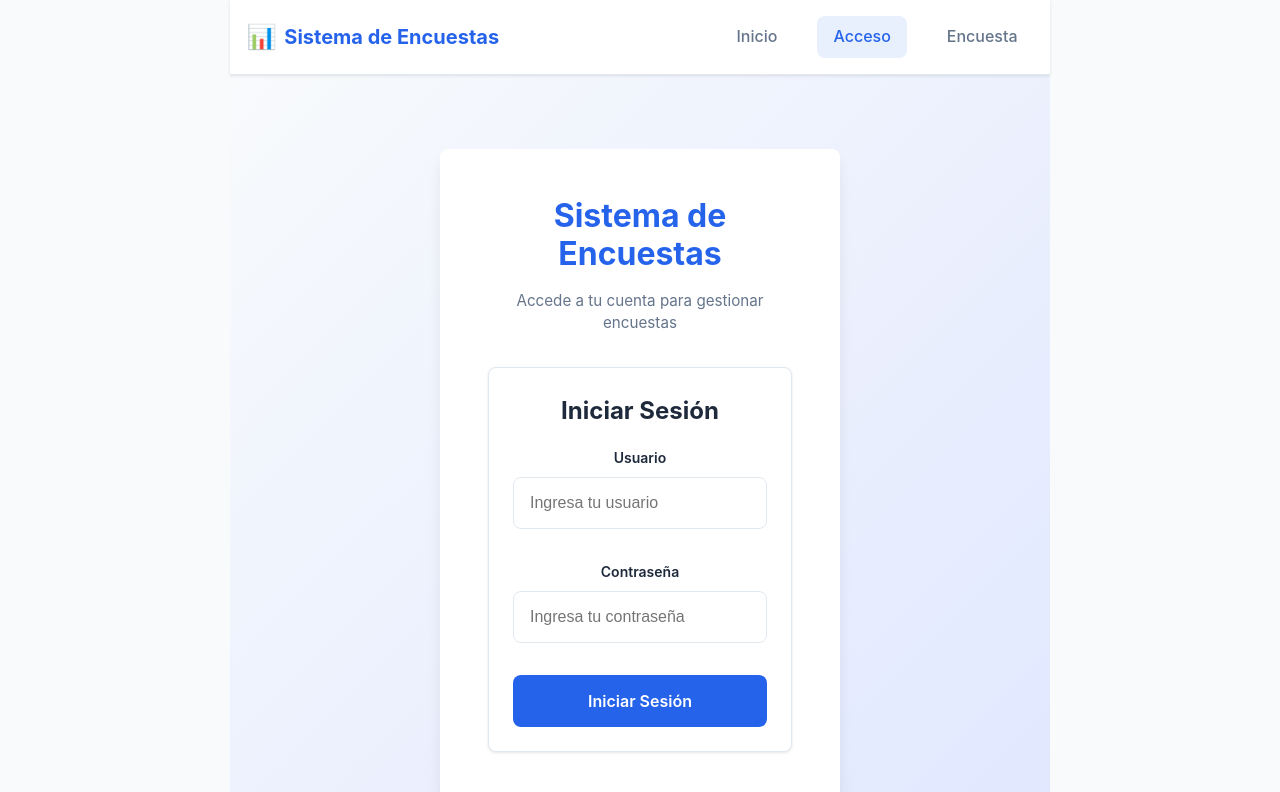
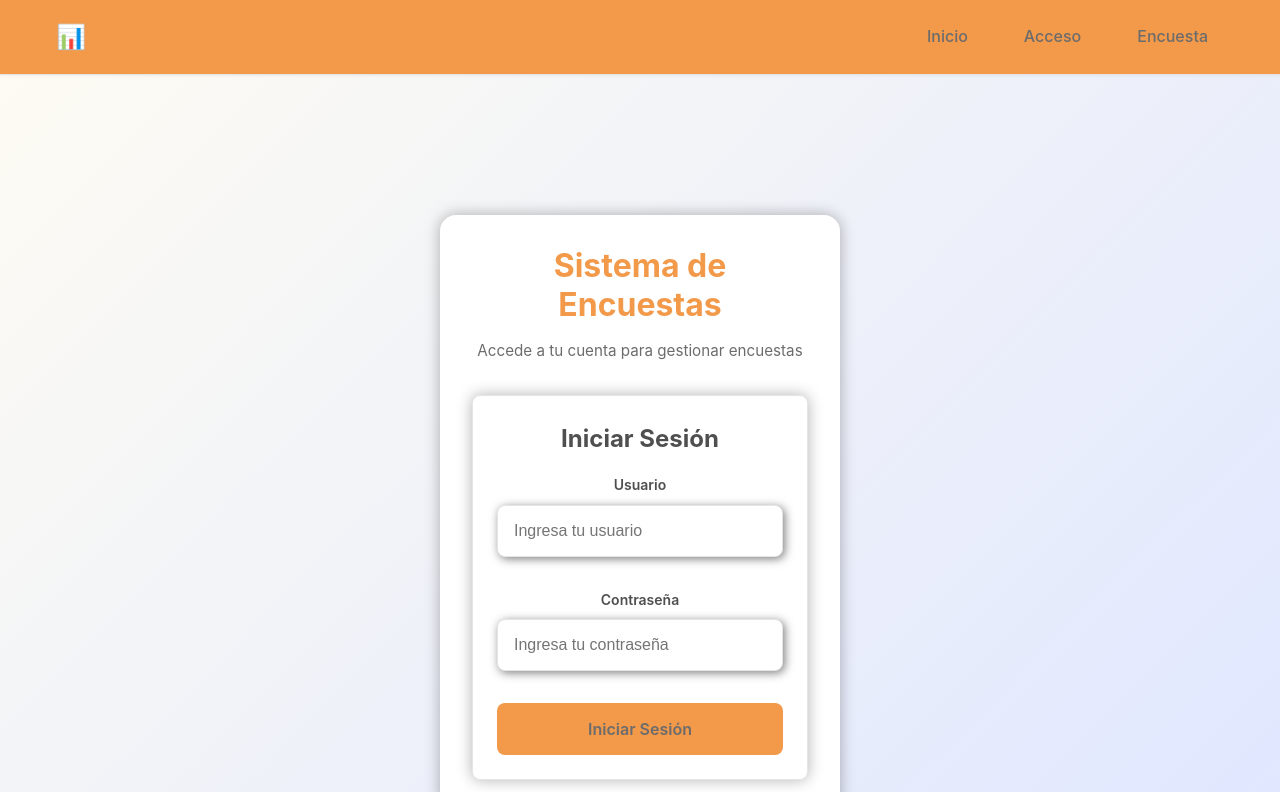
Before and after one commit to judvalenciasa/survey-frontend, a Vue app: page /auth/login in a window 1280 px wide. Shown: the top 792 px of the page. Built offline with nearby package versions, Linux system fonts and the light colour scheme.

Commit message:
modificacion de estilos parte publica

```diff
--- a/src/assets/css/main.css
+++ b/src/assets/css/main.css
@@ -5,8 +5,7 @@
   box-sizing: border-box;
 }
 
-  /* Variables CSS */
-  :root {
+/*
     --primary-color: #2563eb;
     --primary-hover: #1d4ed8;
     --secondary-color: #64748b;
@@ -33,11 +32,47 @@
     --spacing-lg: 1.5rem;
     --spacing-xl: 2rem;
     --spacing-2xl: 3rem;
+*/
+
+:root {
+  /* 🎨 Colores base adaptados a tu paleta creativa */
+  --primary-fondo: #fffdf7; /* Fondo general */
+  --primary-color: #f2994a; /* Naranja cálido */
+  --secondary-color: #6fcf97; /* Verde menta (sidebar y acentos) */
+
+  /* ✅ Estados */
+  --success-color: #10b981; /* Verde más fuerte para acciones exitosas */
+  --error-color: #ef4444;
+  --warning-color: #f59e0b;
+
+  /* 🧱 Fondos */
+  --bg-primary: #ffffff; /* Tarjetas y formularios */
+  --bg-secondary: #fdfbf3; /* Cajas secundarias o hover */
+  --bg-dark: #1e293b; /* Solo si usas dark mode o acentos oscuros */
+
+  /* 📝 Texto */
+  --text-primary: #4f4f4f; /* Texto general */
+  --text-secondary: #6c6c6c; /* Subtítulos, descripciones */
+  --text-light: #a3a3a3; /* Texto deshabilitado o muy secundario */
+
+  /* 📏 Bordes y sombras */
+  --border-color: #e5e5e5; /* Separadores, inputs */
+  --border-radius: 0.5rem; /* Consistencia visual */
+  --shadow: 0 1px 3px 0 rgba(0, 0, 0, 0.05); /* Suave */
+  --shadow-lg: 0 10px 15px -3px rgba(0, 0, 0, 0.08); /* Profundo */
+
+  /* 📐 Espaciado */
+  --spacing-xs: 0.25rem;
+  --spacing-sm: 0.5rem;
+  --spacing-md: 1rem;
+  --spacing-lg: 1.5rem;
+  --spacing-xl: 2rem;
+  --spacing-2xl: 3rem;
 }
 
 /* Tipografía base */
 body {
-    font-family: -apple-system, BlinkMacSystemFont, 'Segoe UI', Roboto, sans-serif;
+  font-family: -apple-system, BlinkMacSystemFont, "Segoe UI", Roboto, sans-serif;
   line-height: 1.6;
   color: var(--text-primary);
   background-color: var(--bg-secondary);
@@ -89,27 +124,59 @@
 }
 
 /* Espaciado */
-  .gap-sm { gap: var(--spacing-sm); }
-  .gap-md { gap: var(--spacing-md); }
-  .gap-lg { gap: var(--spacing-lg); }
-  .gap-xl { gap: var(--spacing-xl); }
+.gap-sm {
+  gap: var(--spacing-sm);
+}
+.gap-md {
+  gap: var(--spacing-md);
+}
+.gap-lg {
+  gap: var(--spacing-lg);
+}
+.gap-xl {
+  gap: var(--spacing-xl);
+}
 
 /* Padding */
-  .p-sm { padding: var(--spacing-sm); }
-  .p-md { padding: var(--spacing-md); }
-  .p-lg { padding: var(--spacing-lg); }
-  .p-xl { padding: var(--spacing-xl); }
+.p-sm {
+  padding: var(--spacing-sm);
+}
+.p-md {
+  padding: var(--spacing-md);
+}
+.p-lg {
+  padding: var(--spacing-lg);
+}
+.p-xl {
+  padding: var(--spacing-xl);
+}
 
-  .px-md { padding-left: var(--spacing-md); padding-right: var(--spacing-md); }
-  .py-md { padding-top: var(--spacing-md); padding-bottom: var(--spacing-md); }
+.px-md {
+  padding-left: var(--spacing-md);
+  padding-right: var(--spacing-md);
+}
+.py-md {
+  padding-top: var(--spacing-md);
+  padding-bottom: var(--spacing-md);
+}
 
 /* Margin */
-  .m-sm { margin: var(--spacing-sm); }
-  .m-md { margin: var(--spacing-md); }
-  .m-lg { margin: var(--spacing-lg); }
+.m-sm {
+  margin: var(--spacing-sm);
+}
+.m-md {
+  margin: var(--spacing-md);
+}
+.m-lg {
+  margin: var(--spacing-lg);
+}
 
-  .mb-md { margin-bottom: var(--spacing-md); }
-  .mt-md { margin-top: var(--spacing-md); }
+.mb-md {
+  margin-bottom: var(--spacing-md);
+}
+.mt-md {
+  margin-top: var(--spacing-md);
+}
 
 /* Contenedores */
 .container {
@@ -121,9 +188,9 @@
 .card {
   background: var(--bg-primary);
   border-radius: var(--border-radius);
-    box-shadow: var(--shadow);
   padding: var(--spacing-lg);
   border: 1px solid var(--border-color);
+  box-shadow: 0 0px 15px rgba(0, 0, 0, 0.3);
 }
 
 /* Formularios */
@@ -146,6 +213,8 @@
   border-radius: var(--border-radius);
   font-size: 1rem;
   transition: border-color 0.2s, box-shadow 0.2s;
+  border: 1px solid var(--border-color);
+  box-shadow: 2px 2px 10px rgba(0, 0, 0, 0.5);
 }
 
 .form-input:focus {
@@ -182,11 +251,11 @@
 
 .btn-primary {
   background-color: var(--primary-color);
-    color: white;
+  color: var(--text-secondary);
 }
 
 .btn-primary:hover {
-    background-color: var(--primary-hover);
+  color: var(--text-secondary);
 }
 
 .btn-secondary {
@@ -210,19 +279,39 @@
 }
 
 /* Utilidades */
-  .text-center { text-align: center; }
-  .text-left { text-align: left; }
-  .text-right { text-align: right; }
+.text-center {
+  text-align: center;
+}
+.text-left {
+  text-align: left;
+}
+.text-right {
+  text-align: right;
+}
 
-  .text-primary { color: var(--text-primary); }
-  .text-secondary { color: var(--text-secondary); }
-  .text-success { color: var(--success-color); }
-  .text-error { color: var(--error-color); }
+.text-primary {
+  color: var(--text-primary);
+}
+.text-secondary {
+  color: var(--text-secondary);
+}
+.text-success {
+  color: var(--success-color);
+}
+.text-error {
+  color: var(--error-color);
+}
 
-  .bg-primary { background-color: var(--bg-primary); }
-  .bg-secondary { background-color: var(--bg-secondary); }
+.bg-primary {
+  background-color: var(--bg-primary);
+}
+.bg-secondary {
+  background-color: var(--bg-secondary);
+}
 
-  .hidden { display: none; }
+.hidden {
+  display: none;
+}
 
 /* Responsive */
 @media (max-width: 768px) {
@@ -280,13 +369,16 @@
 }
 
 .nav-link {
-    color: var(--text-secondary);
+  color: red;
   text-decoration: none;
   font-weight: 500;
   transition: color 0.2s;
 }
 
-  .nav-link:hover,
-  .nav-link.active {
-    color: var(--primary-color);
+.nav-link:hover {
+  background-color: var(--secondary-color);
+  color: white;
+  text-decoration: none;
+  font-weight: 500;
+  transition: color 0.2s;
 }
--- a/src/layouts/dashboard/AdminLayout.vue
+++ b/src/layouts/dashboard/AdminLayout.vue
@@ -1,9 +1,6 @@
 <template>
   <div class="admin-layout">
-    <!-- Sidebar fijo izquierdo -->
     <AppSidebar />
-
-    <!-- Contenido principal (Header + Contenido dinámico) -->
     <AdminContent class="admin-main" />
   </div>
 </template>
@@ -18,10 +15,11 @@ import AdminContent from '@/layouts/dashboard/sidebar/AdminContent.vue'
   display: flex;
   min-height: 100vh;
   background: var(--bg-secondary, #f8f9fa);
+  width: 100%;
 }
 
 .admin-main {
-  margin-left: 260px; /* Espacio para el sidebar */
+  margin-left: 10%; /* Espacio para el sidebar */
   transition: margin-left 0.3s ease;
 }
 
--- a/src/layouts/dashboard/sidebar/AppSidebar.vue
+++ b/src/layouts/dashboard/sidebar/AppSidebar.vue
@@ -99,6 +99,7 @@
     height: 100vh;
     z-index: 1000;
     box-shadow: 2px 0 10px rgba(0, 0, 0, 0.1);
+    background-color: var(--primary-color);
   }
 
   .sidebar--collapsed {
--- a/src/layouts/defaulLayouts/AppFooter.vue
+++ b/src/layouts/defaulLayouts/AppFooter.vue
@@ -32,7 +32,8 @@
 
 <style scoped>
 .footer {
-    background: var(--bg-primary);
+  background: var(--text-primary);
+  background-color: var(--primary-color);
   border-top: 1px solid var(--border-color);
   margin-top: auto;
 }
@@ -54,7 +55,7 @@
   display: flex;
   align-items: center;
   font-weight: 600;
-    color: var(--text-primary);
+  color: var(--text-secondary);
 }
 
 .footer-icon {
@@ -62,9 +63,6 @@
   margin-right: var(--spacing-sm);
 }
 
-  .footer-name {
-    color: var(--primary-color);
-  }
 
 .footer-links {
   display: flex;
@@ -84,12 +82,10 @@
 
 .footer-bottom {
   padding-top: var(--spacing-lg);
-    border-top: 1px solid var(--border-color);
   text-align: center;
 }
 
 .footer-text {
-    color: var(--text-light);
   font-size: 0.85rem;
 }
 
--- a/src/layouts/defaulLayouts/AppNavbar.vue
+++ b/src/layouts/defaulLayouts/AppNavbar.vue
@@ -29,12 +29,14 @@
 
 <style scoped>
 .navbar {
-    background: var(--bg-primary);
+  background: var(--text-primary);
+  background-color: var(--primary-color);
   border-bottom: 1px solid var(--border-color);
   box-shadow: var(--shadow);
   position: sticky;
   top: 0;
   z-index: 100;
+
 }
 
 .navbar-container {
@@ -79,14 +81,10 @@
 }
 
 .nav-link:hover {
-    color: var(--primary-color);
+  color: var(--primary-fondo);
   background-color: rgba(37, 99, 235, 0.1);
 }
 
-  .nav-link.router-link-active {
-    color: var(--primary-color);
-    background-color: rgba(37, 99, 235, 0.1);
-  }
 
 @media (max-width: 768px) {
   .navbar-container {
--- a/src/style.css
+++ b/src/style.css
@@ -55,6 +55,7 @@ button:focus-visible {
 
 .card {
   padding: 2em;
+  box-shadow: 0 0px 15px rgba(0, 0, 0, 0.3);
 }
 
 #app {
@@ -62,7 +63,7 @@ button:focus-visible {
   justify-content: center;
   align-items: center;
   text-align: center;
-  width: 80%;
+  width: 100%;
 
 }
 
--- a/src/views/auth/LoginView.vue
+++ b/src/views/auth/LoginView.vue
@@ -27,7 +27,6 @@ const appName = import.meta.env.VITE_APP_NAME || 'Sistema de Encuestas'
   display: flex;
   align-items: center;
   justify-content: center;
-  min-height: 100vh;
   padding: var(--spacing-md);
   background: linear-gradient(135deg, var(--bg-secondary) 0%, #e0e7ff 100%);
 }
@@ -36,10 +35,11 @@ const appName = import.meta.env.VITE_APP_NAME || 'Sistema de Encuestas'
 .login-container {
   width: 100%;
   max-width: 400px;
-  padding: var(--spacing-2xl);
-  background: var(--bg-primary);
-  border-radius: var(--border-radius);
-  box-shadow: var(--shadow-lg);
+  background-color: #ffffff;
+  border-radius: 1rem;
+  box-shadow: 0 0px 15px rgba(0, 0, 0, 0.3); /* Sombra más oscura y pronunciada */
+  padding: 2rem;
+  margin-top: 10%;
 }
 
 /* Header del login */
--- a/src/views/public/HomeView.vue
+++ b/src/views/public/HomeView.vue
@@ -55,7 +55,7 @@
 
   <style scoped>
   .home-page {
-    min-height: 100vh;
+    min-height: 85vh;
     display: flex;
     flex-direction: column;
     background: linear-gradient(135deg, var(--bg-secondary) 0%, #e0e7ff 100%);
@@ -66,6 +66,7 @@
     display: flex;
     align-items: center;
     padding: var(--spacing-2xl) var(--spacing-md);
+    height: 80%;
   }
 
   .home-container {
```
Lines whose indentation alone changed are shown as unchanged.
